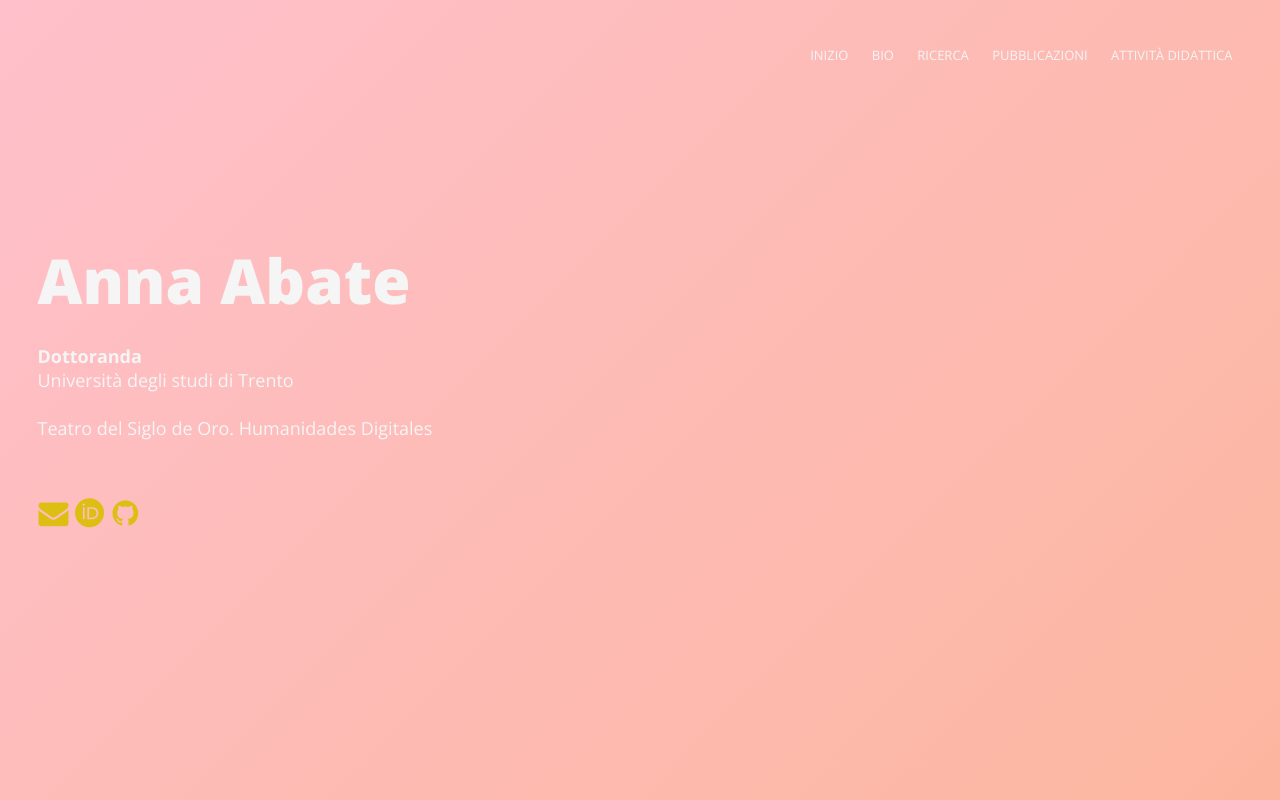
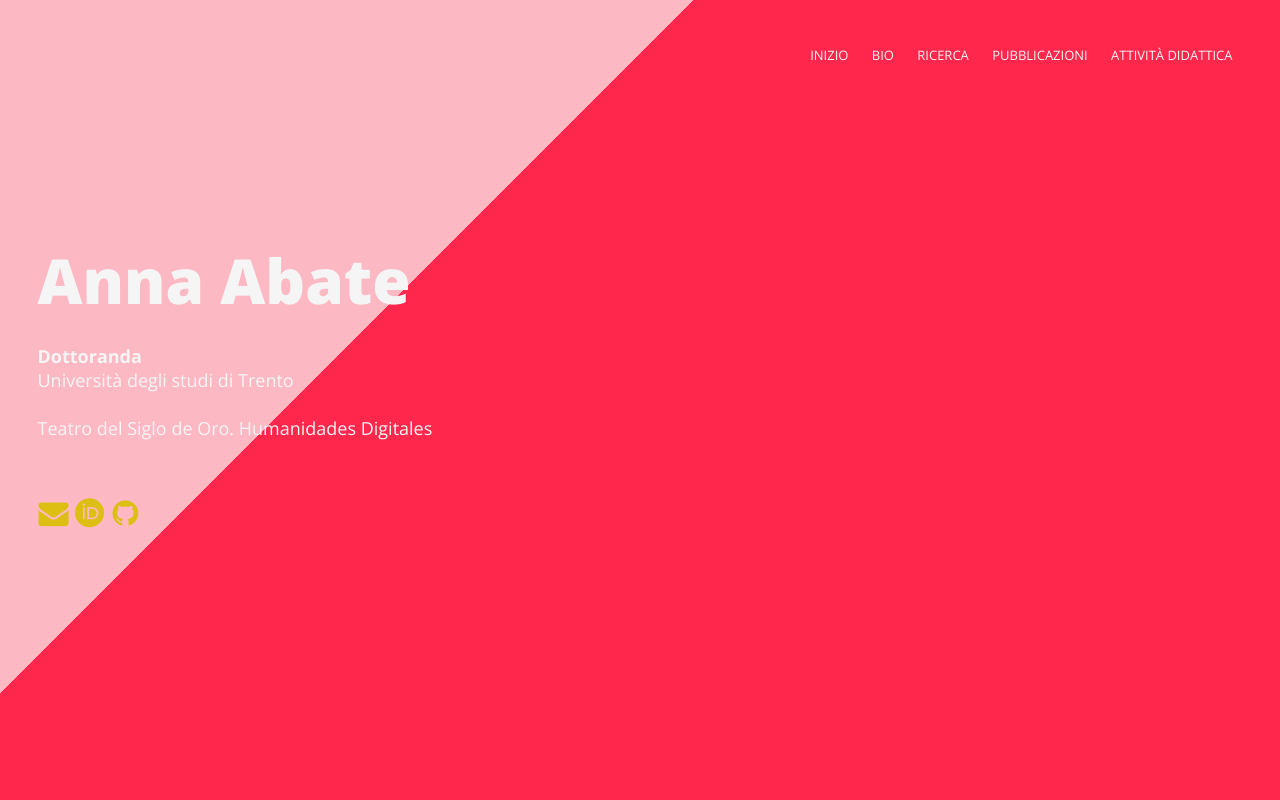
Before and after one commit to annabate/annabate.github.io, a plain HTML site: page index.html in a window 1280 px wide. Shown: the top 800 px of the page. Drawn offline with nearby package versions, Linux system fonts and the light colour scheme; files whose address does not match are found by name.

Commit message:
Update theme.css

```diff
--- a/css/theme.css
+++ b/css/theme.css
@@ -121,8 +121,8 @@ a:hover, #header.nav-solid nav a:hover {
    ================================ */
 
 #banner {
-    background-color: #ffc0cb;
-    background-image: linear-gradient(135deg, #ffc0cb 0%, #fcb69f 100%);
+    background-color: #ff9123;
+    background-image: linear-gradient(135deg, #fcb8c3 33.33%, #fe7b91 33.33%, #ff274b 33.33%);
     background-size: cover;
     height: 100vh;
 }
```
